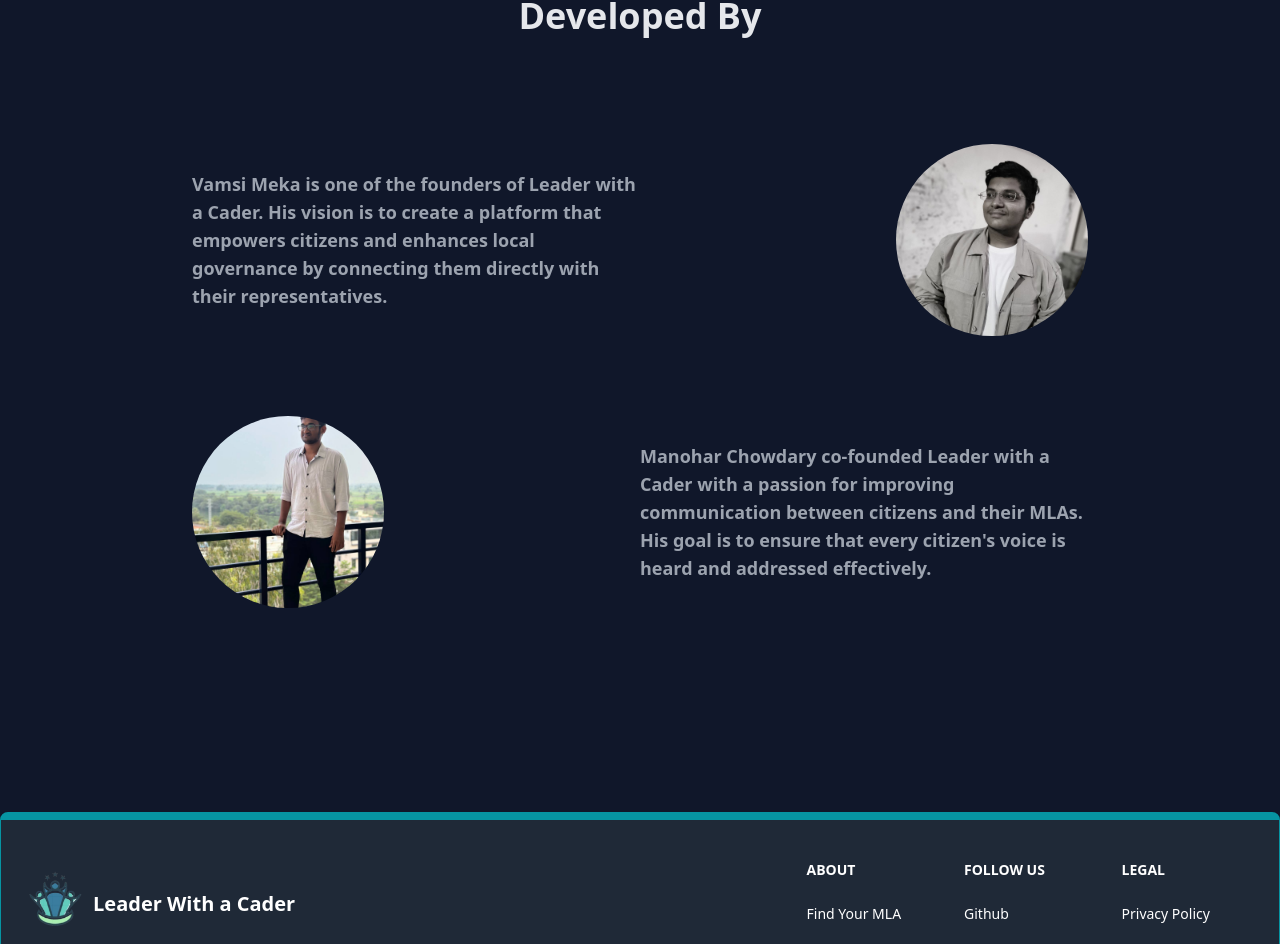
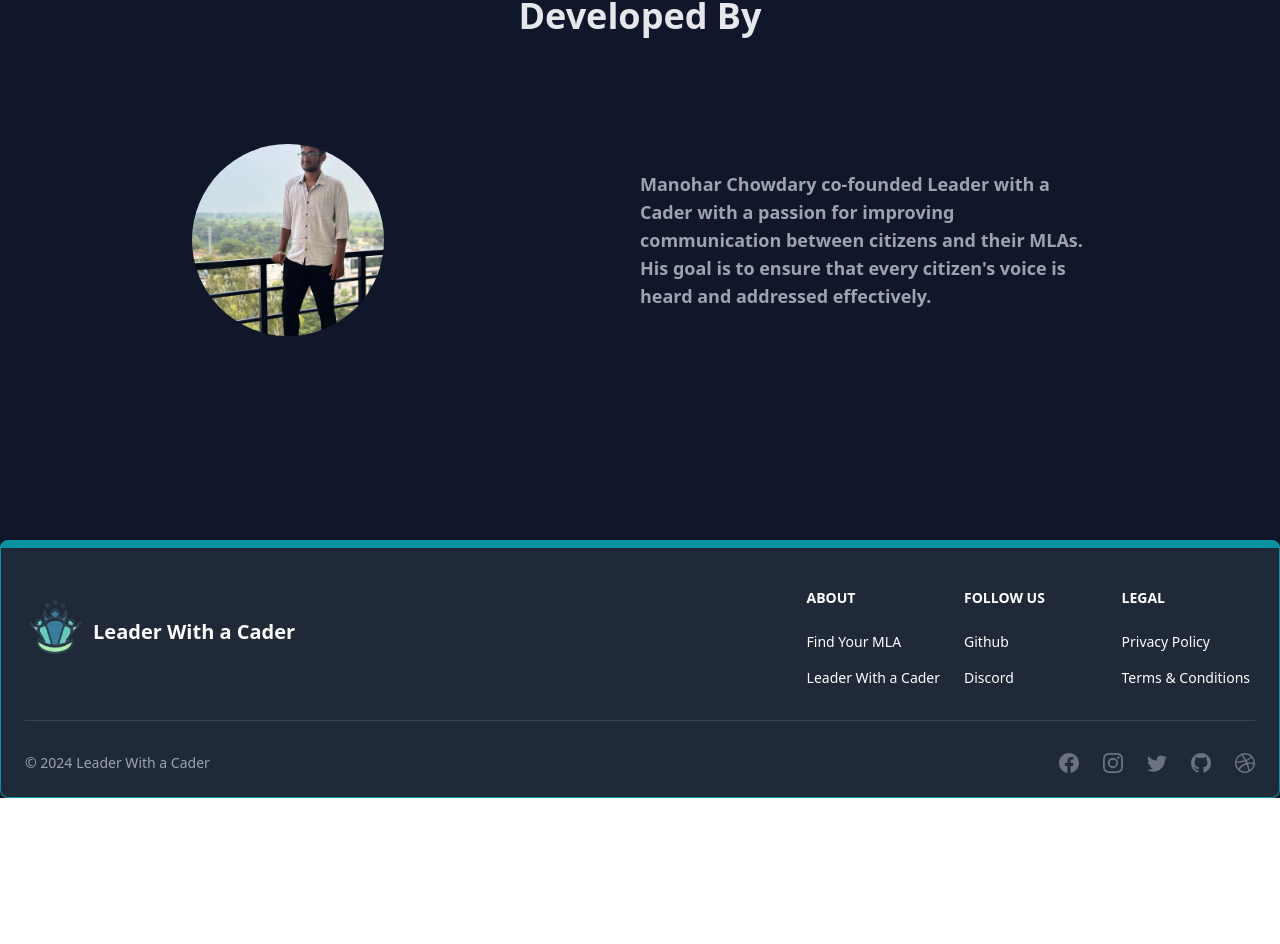
Before and after one commit to Manoharchow9848/AP, a React (Vite) app in the folder frontend/: page /about in a window 1280 px wide. Shown: the part 902-1846 px from the top of the page. After the commit the page ends 1700 px from the top, so only its background shows below. Built offline with nearby package versions, Linux system fonts and the light colour scheme; no server answers.

Commit message:
about updated

```diff
--- a/frontend/src/pages/About.jsx
+++ b/frontend/src/pages/About.jsx
@@ -41,29 +41,7 @@ export default function About() {
       <div className="max-w-4xl mx-auto flex flex-col gap-20">
         <h1 className="text-4xl font-semibold text-center my-7">Developed By</h1>
 
-        <motion.div
-          className="flex items-center"
-          initial={{ opacity: 0, x: -100 }}
-          whileInView={{ opacity: 1, x: 0 }}
-          transition={{ duration: 1 }}
-        >
-          <div className="md:w-1/2 text-lg  font-semibold text-gray-400">
-            <p>
-              Vamsi Meka is one of the founders of Leader with a Cader. His
-              vision is to create a platform that empowers citizens and enhances
-              local governance by connecting them directly with their
-              representatives.
-            </p>
-          </div>
-          <motion.img
-            src={vamsiImage}
-            alt="Vamsi Mekka"
-            className="md:w-48 md:h-48 rounded-full object-cover ml-auto"
-            initial={{ opacity: 0, x: -100 }}
-            whileInView={{ opacity: 1, x: 0 }}
-            transition={{ duration: 1 }}
-          />
-        </motion.div>
+
 
         <motion.div
           className="flex items-center justify-end mb-48"
```
